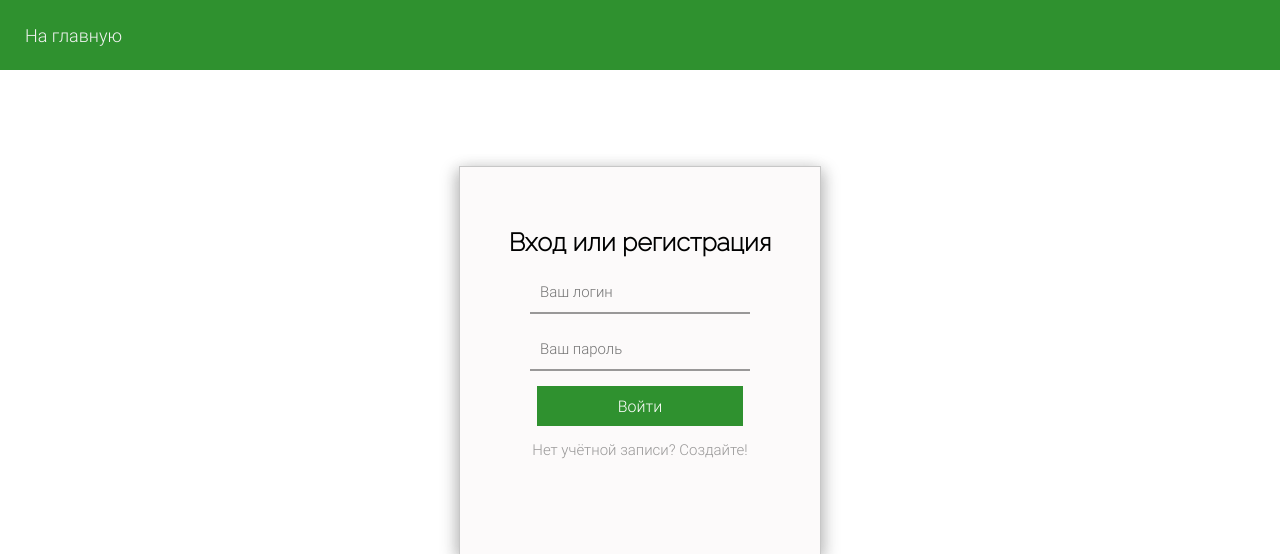
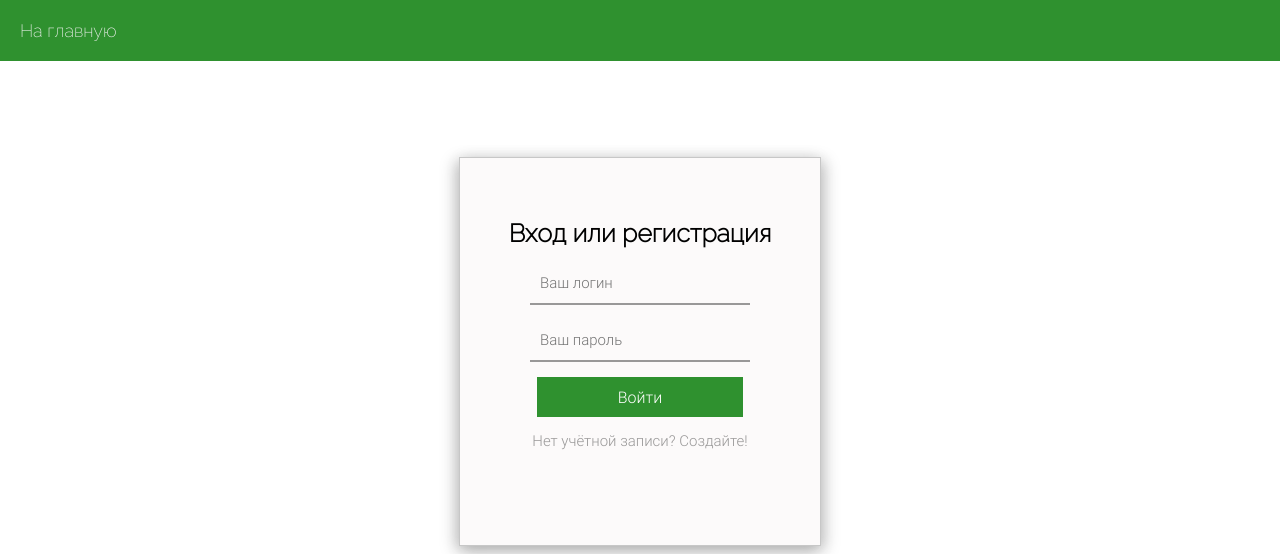
Before and after one commit to BeyondOrigins/diary, a Flask app: page /auth in a window 1280 px wide. Shown: the top 554 px of the page. Run offline with Flask 3, Linux system fonts and the light colour scheme.

Commit message:
Better header style

```diff
--- a/static/styles/style.css
+++ b/static/styles/style.css
@@ -144,7 +144,6 @@ label {
 
 .header {
     width: 100%;
-    height: 40px;
     display: flex;
     padding: 15px;
     background-color: var(--header-background);
@@ -157,12 +156,12 @@ label {
 
 .header__element {
     color: var(--header-element-color);
-    font-family: "Roboto";
+    font-family: "Raleway";
+    text-align: center;
     font-size: 18px;
+    padding: 5px;
     cursor: pointer;
     transition: 0.5s;
-    margin: 10px;
-    padding: 0px;
     text-decoration: none;
 }
 
```
